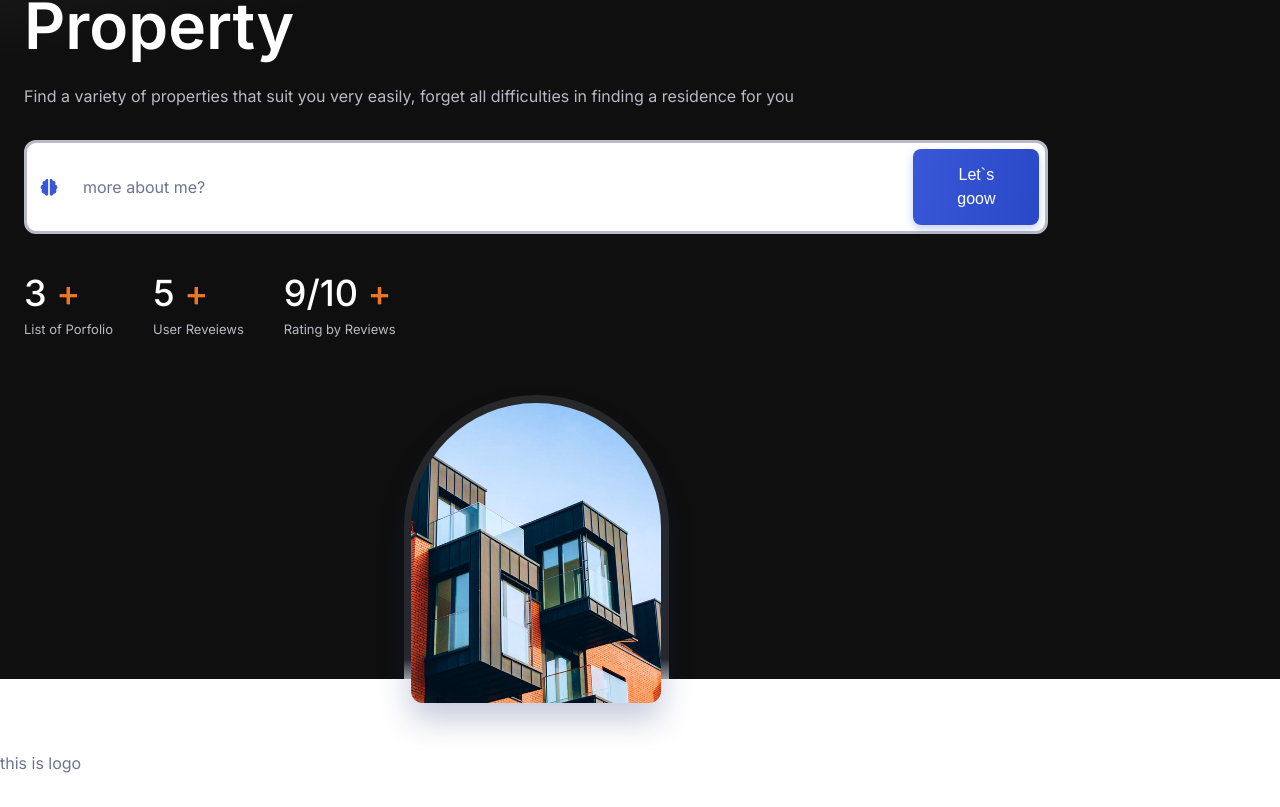
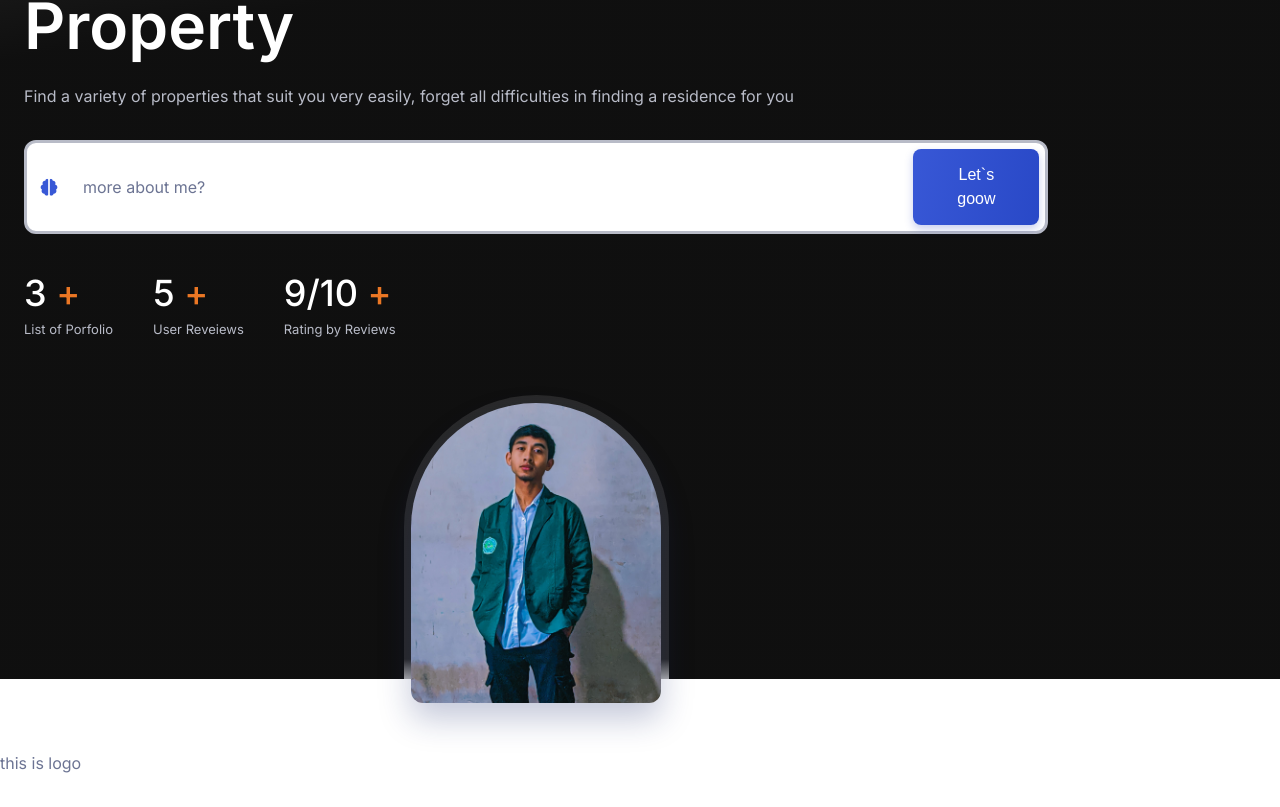
Before and after one commit to nahrulk/nahrulisme-v2, a Next.js app: page / in a window 1280 px wide. Shown: the part 302-1109 px from the top of the page. Built offline with nearby package versions, Linux system fonts and the light colour scheme.

Commit message:
change home image

```diff
--- a/app/globals.css
+++ b/app/globals.css
@@ -322,7 +322,7 @@ button {
   height: 300px;
   overflow: hidden;
   border-radius: 125px 125px 12px 12px;
-  display: inline-flex;
+  /* display: inline-flex; */
   align-items: flex-end;
   bottom: -1.5rem;
   box-shadow: 0 16px 32px hsla(228, 66%, 25%, .25);
--- a/app/layout/section/HomeSection.tsx
+++ b/app/layout/section/HomeSection.tsx
@@ -35,7 +35,7 @@ const HomeSection = () => {
         <div className="home__images">
           <div className="home__orbe"></div>
           <div className="home__img">
-            <Image src="/img/home.jpg" alt="home" width={250} height={300} />
+            <img src="/img/home.jpg" alt="home" />
           </div>
         </div>
       </div>
```
Also changed, not shown: public/img/home.jpg.
